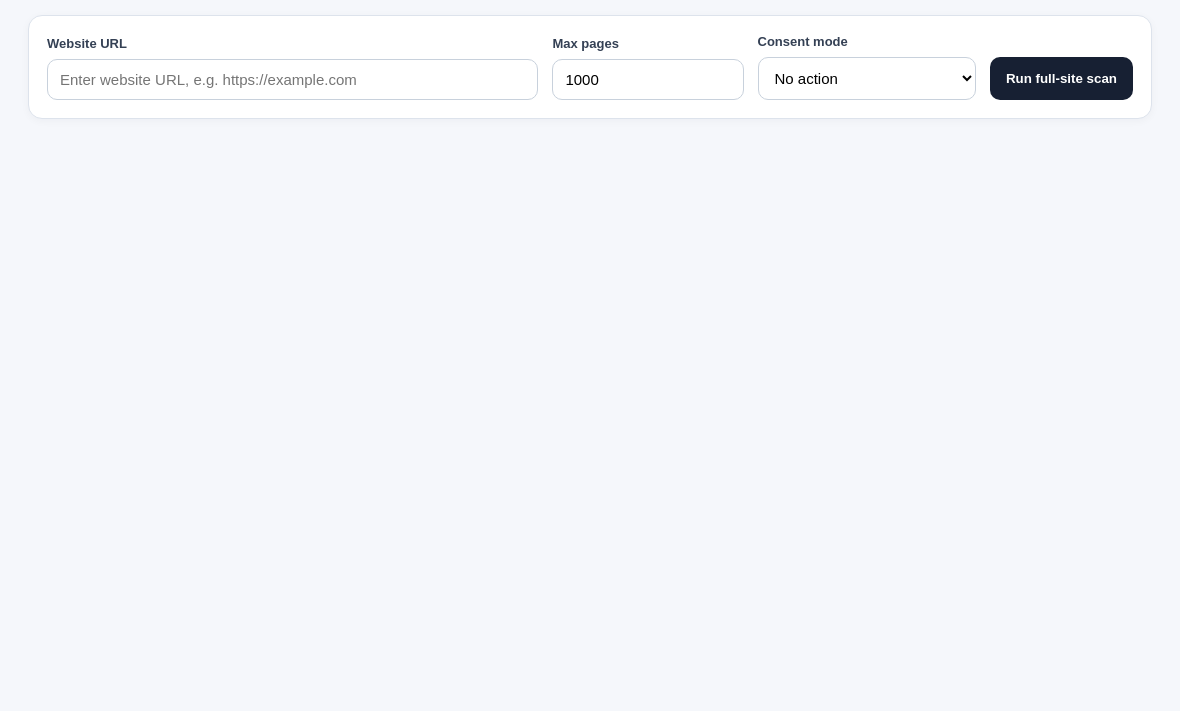
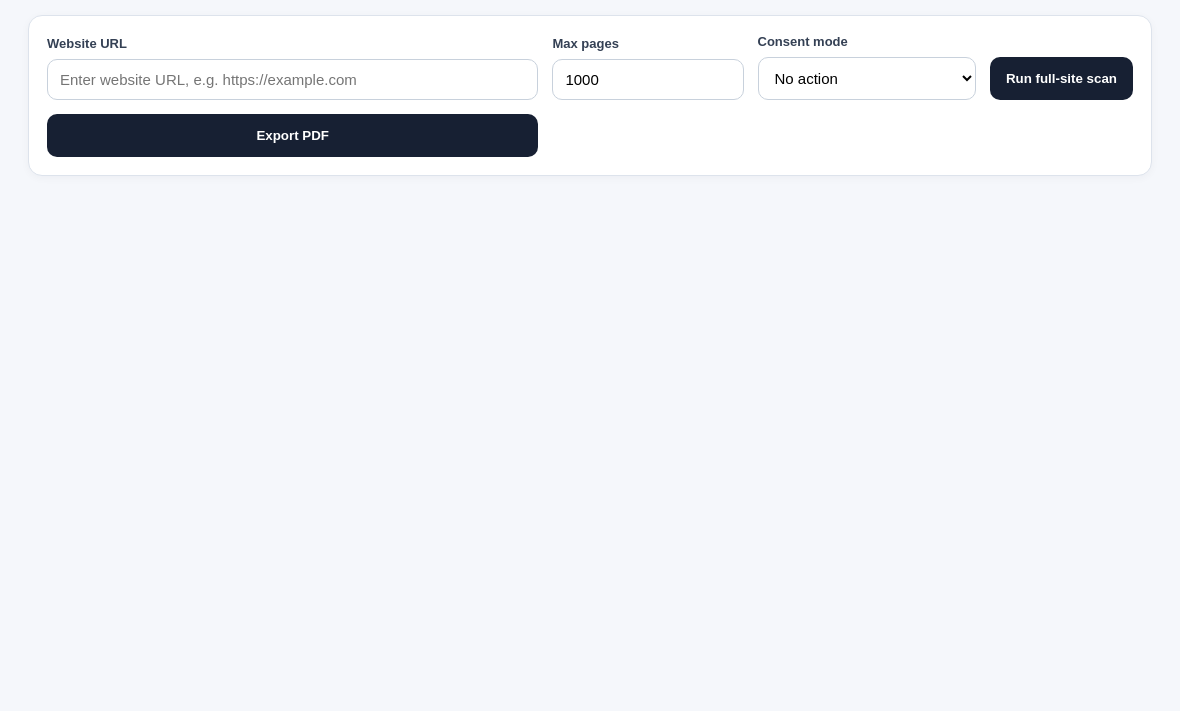
Before and after one commit to RakshakIT/cookie-audit-desktop, an Electron app: page src/renderer.html in a window 1180 px wide. Shown: the part 89-800 px from the top of the page. Drawn offline with Linux system fonts and the light colour scheme; no server answers.

Commit message:
Update renderer.html

```diff
--- a/src/renderer.html
+++ b/src/renderer.html
@@ -37,6 +37,7 @@
       </label>
 
       <button id="runScan">Run full-site scan</button>
+      <button id="pdfBtn" type="button">Export PDF</button>
     </section>
 
     <section class="status" id="status">Ready.</section>
```
